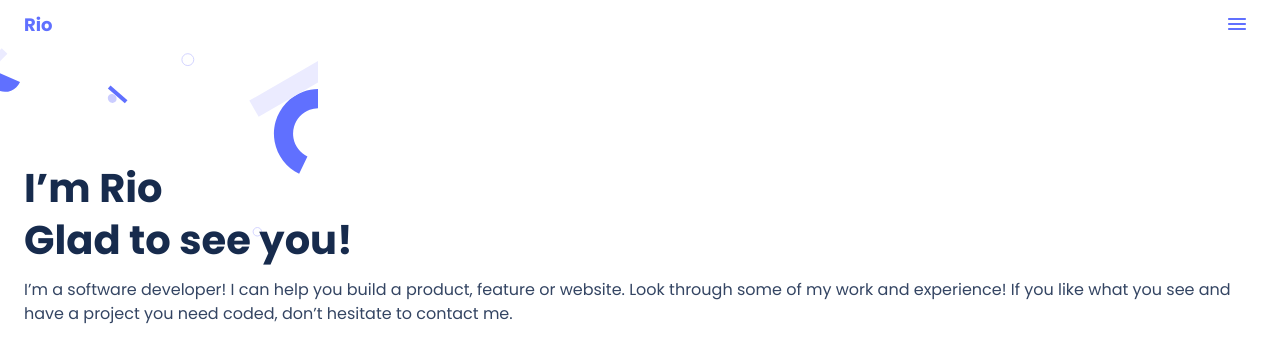
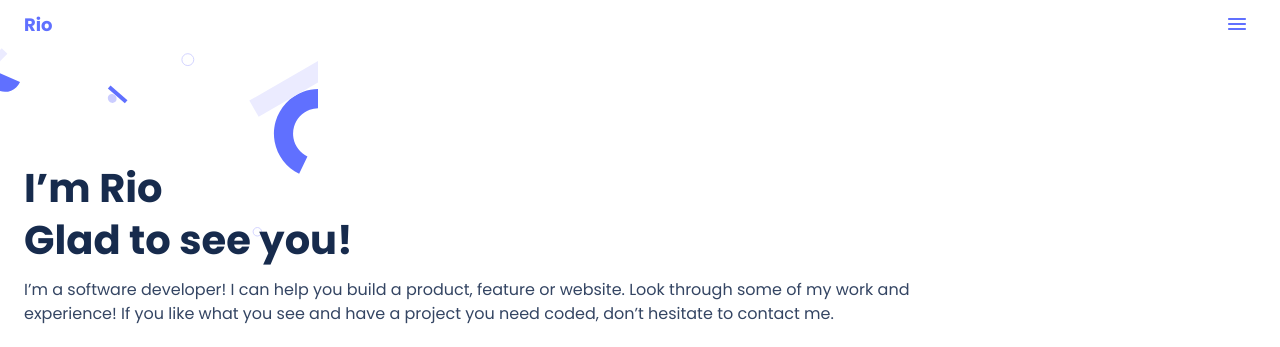
Before and after one commit to razvanso/rio, a website: page index.html in a window 1280 px wide. Shown: the top 347 px of the page. Drawn offline with Linux system fonts and the light colour scheme.

Commit message:
Make headline more responsive, w/o media queries

```diff
--- a/style.css
+++ b/style.css
@@ -41,6 +41,10 @@ a {
   display: flex;
   flex-direction: column;
   padding: 114px 24px;
+}
+
+.headline-text {
+  max-width: 920px;/* based on the Desktop design */
 }
 
 .shapes-bg {
```
